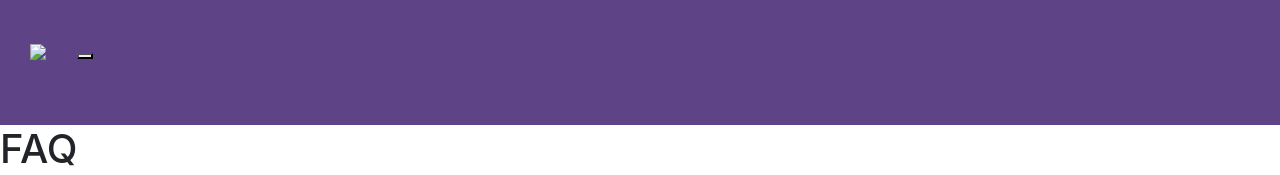
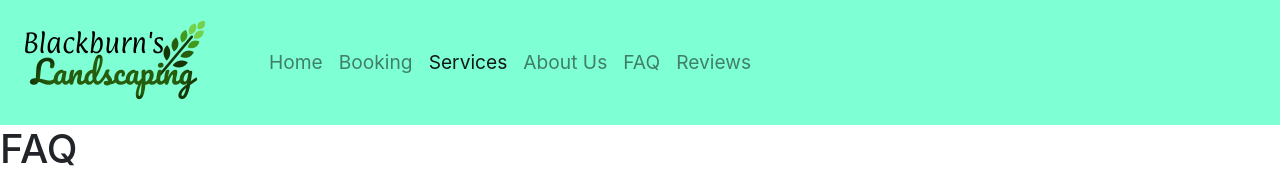
Before and after one commit to bradenschei/Blackburns-Landscaping, a plain HTML site: page faq.html in a window 1280 px wide. Shown: the top 175 px of the page. Drawn offline with nearby package versions, Linux system fonts and the light colour scheme.

Commit message:
Fixature

```diff
--- a/faq.html
+++ b/faq.html
@@ -15,32 +15,38 @@
 
     <body>
         <!--Beginning of Navagation Bars-->
-        <nav class="navbar navbar-inverse">
-            <div class="container-fluid">
-                <div class="navbar-header">
-                    <button type="button" class="navbar-toggle" data-toggle="collapse" data-target="#myNavbar">
-                        <span class="icon-bar"></span>
-                        <span class="icon-bar"></span>
-                        <span class="icon-bar"></span>
-                        <span class="icon-bar"></span>
-                        <span class="icon-bar"></span>
-                    </button>
-                    <a class="navbar-brand" href="#"><img src="img/w3newbie.png"></a>
-                </div>
-                <div class="collapse navbar-collapse" id="myNavbar">
-                    <ul class="nav navbar-nav navbar-right">
-                        <li class="active"><a href="index.html">Home</a></li>
-                        <li><a href="about-us.html">About Us</a></li>
-                        <li><a href="services.html">Services</a></li>
-                        <li><a href="reviews.html">Reviews</a></li>
-                        <li><a href="faq.html">FAQ</a></li>
-                        <li><a href="booking.html">Booking</a></li>
-                    </ul>
-                </div>
+        <nav class="navbar navbar-expand-md navbar-light" style="background-color: aquamarine;">
+            <a class="navbar-brand" href="index.html"><img src="./img/Logo.png" id="navImg"></a>
+            <button class="navbar-toggler" type="button" data-toggle="collapse" data-target="#navbarSupportedContent"
+                aria-controls="navbarSupportedContent" aria-expanded="false" aria-label="Toggle navigation" id="myBtn">
+                <span class="navbar-toggler-icon"></span>
+            </button>
+
+            <div class="collapse navbar-collapse container-fluid" id="navbarSupportedContent">
+                <ul class="nav navbar-nav">
+                    <li class="nav-item">
+                        <a class="nav-link" href="index.html">Home <span class="sr-only">(current)</span></a>
+                    </li>
+                    <li class="nav-item">
+                        <a class="nav-link" href="booking.html">Booking</a>
+                    </li>
+                    <li class="nav-item active">
+                        <a class="nav-link" href="services.html">Services</a>
+                    </li>
+                    <li class="nav-item">
+                        <a class="nav-link" href="about-us.html">About Us</a>
+                    </li>
+                    <li class="nav-item">
+                        <a class="nav-link" href="faq.html">FAQ</a>
+                    </li>
+                    <li class="nav-item">
+                        <a class="nav-link" href="reviews.html">Reviews</a>
+                    </li>
+                </ul>
             </div>
         </nav>
         <!--End Navagation Bar-->
-<h1>FAQ</h1>
+        <h1>FAQ</h1>
         <!-- 2 column section-->
         <div class="container">
             <div class="row">
--- a/styles.css
+++ b/styles.css
@@ -14,6 +14,11 @@
 #navImg{
     height: 200px;
     width: 200px;
+}
+
+.cmpPhoto {
+    width: 932px !important;
+    margin: auto !important;
 }
 
 .navbar-brand{
```
Also changed, not shown: fall-service.html (+4 -7 lines), index.html (+2 -2 lines), reviews.html (+27 -21 lines), services.html (+0 -16 lines), spring-service.html (+4 -12 lines), summer-service.html (+4 -8 lines), winter-service.html (+4 -1 lines), img/company-photo.JPG.
